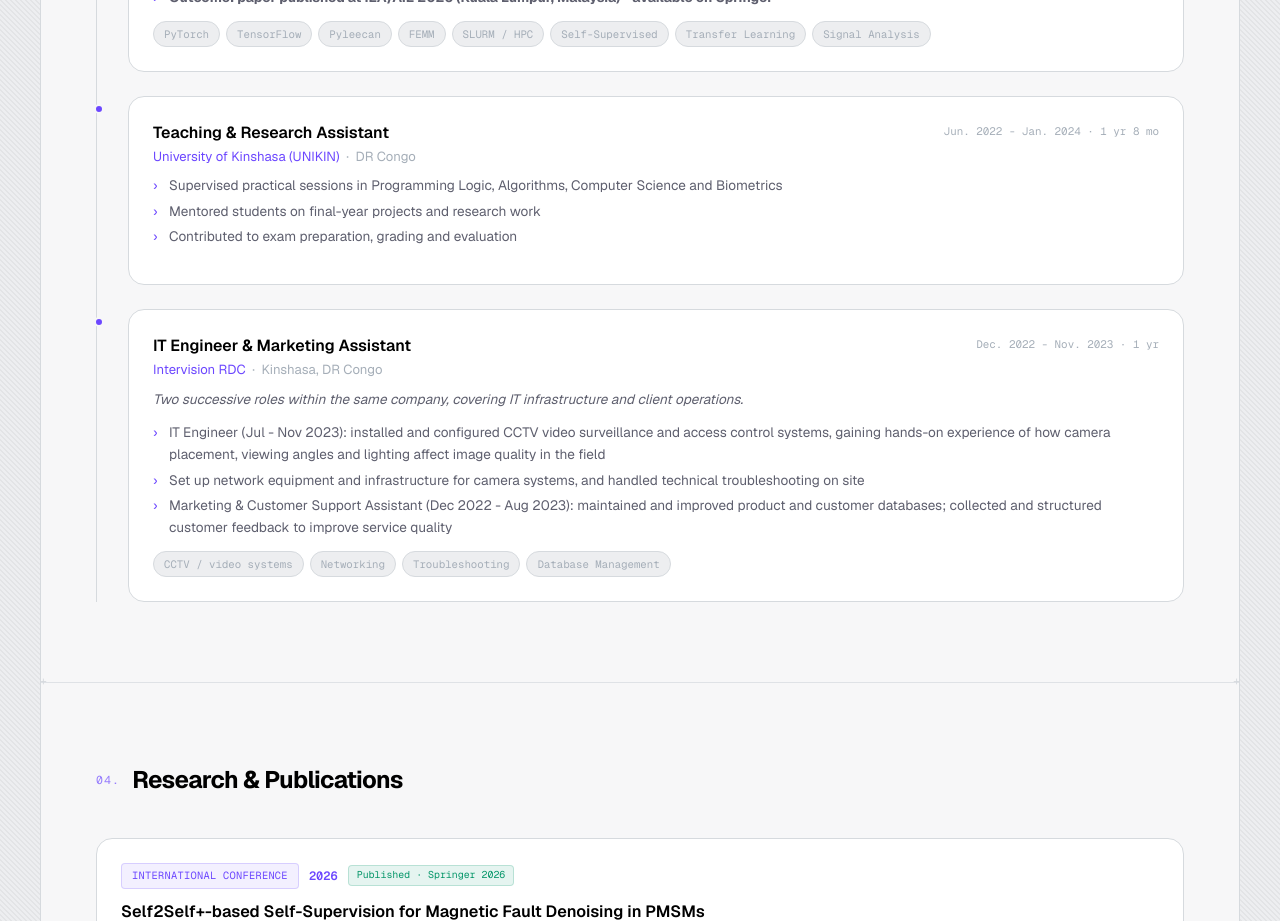
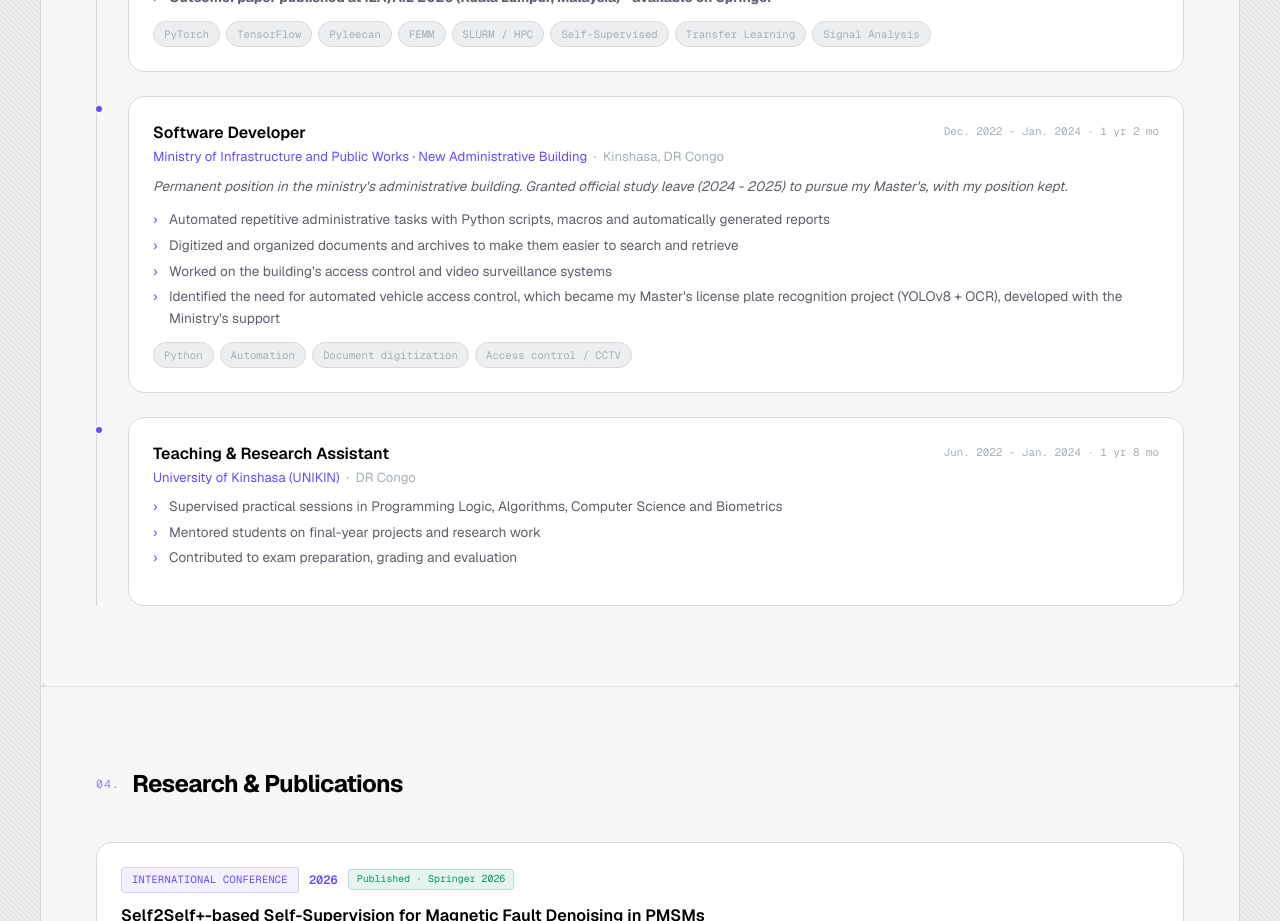
Before and after one commit to PRISCILLE7/priscille-portfolio, a Next.js app: page / in a window 1280 px wide. Shown: the part 4380-5301 px from the top of the page. Built offline with nearby package versions, Linux system fonts and the light colour scheme.

Commit message:
Add Ministry software developer role, remove Intervision

```diff
--- a/components/Experience.tsx
+++ b/components/Experience.tsx
@@ -50,6 +50,21 @@ const experience = [
     lastItemBold: true,
   },
   {
+    title: "Software Developer",
+    company: "Ministry of Infrastructure and Public Works · New Administrative Building",
+    location: "Kinshasa, DR Congo",
+    period: "Dec. 2022 - Jan. 2024 · 1 yr 2 mo",
+    intro:
+      "Permanent position in the ministry's administrative building. Granted official study leave (2024 - 2025) to pursue my Master's, with my position kept.",
+    items: [
+      "Automated repetitive administrative tasks with Python scripts, macros and automatically generated reports",
+      "Digitized and organized documents and archives to make them easier to search and retrieve",
+      "Worked on the building's access control and video surveillance systems",
+      "Identified the need for automated vehicle access control, which became my Master's license plate recognition project (YOLOv8 + OCR), developed with the Ministry's support",
+    ],
+    tags: ["Python", "Automation", "Document digitization", "Access control / CCTV"],
+  },
+  {
     title: "Teaching & Research Assistant",
     company: "University of Kinshasa (UNIKIN)",
     location: "DR Congo",
@@ -60,20 +75,6 @@ const experience = [
       "Contributed to exam preparation, grading and evaluation",
     ],
     tags: [],
-  },
-  {
-    title: "IT Engineer & Marketing Assistant",
-    company: "Intervision RDC",
-    location: "Kinshasa, DR Congo",
-    period: "Dec. 2022 - Nov. 2023 · 1 yr",
-    intro:
-      "Two successive roles within the same company, covering IT infrastructure and client operations.",
-    items: [
-      "IT Engineer (Jul - Nov 2023): installed and configured CCTV video surveillance and access control systems, gaining hands-on experience of how camera placement, viewing angles and lighting affect image quality in the field",
-      "Set up network equipment and infrastructure for camera systems, and handled technical troubleshooting on site",
-      "Marketing & Customer Support Assistant (Dec 2022 - Aug 2023): maintained and improved product and customer databases; collected and structured customer feedback to improve service quality",
-    ],
-    tags: ["CCTV / video systems", "Networking", "Troubleshooting", "Database Management"],
   },
 ];
 
```
